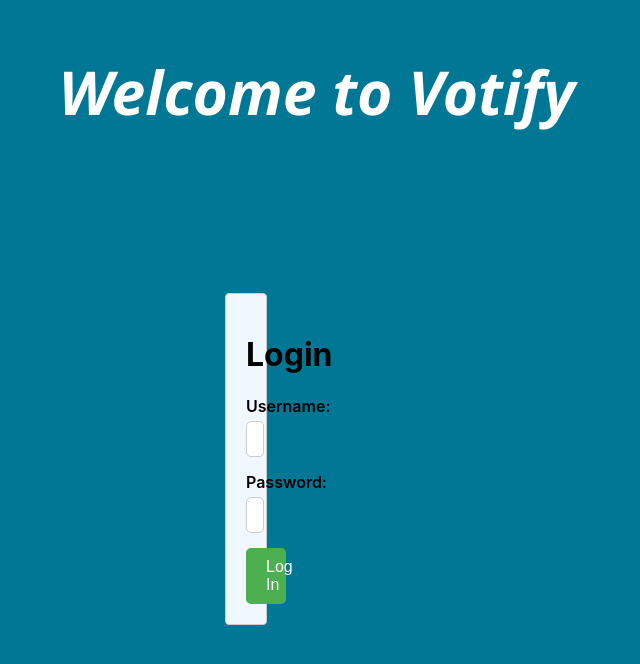
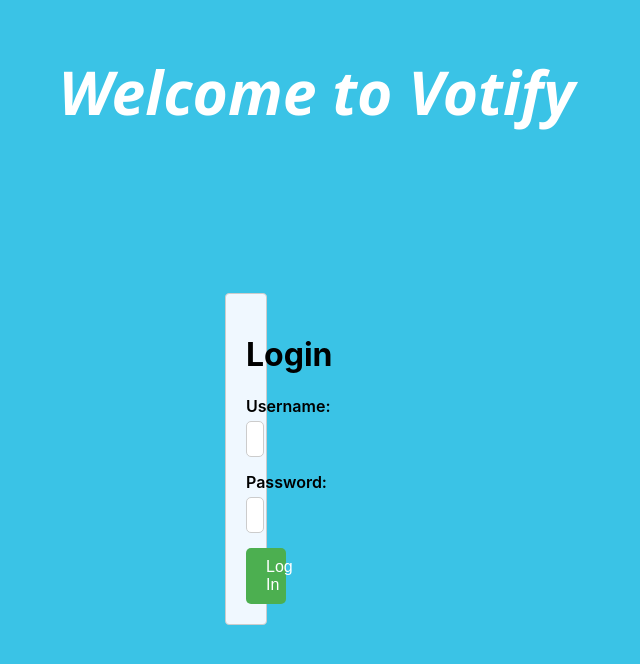
Before and after one commit to Hammad-Aslam/E-voting-System-on-blockchain, a React (Create React App) app: page / in a window 1280 px wide. Shown: the top 664 px of the page, without its empty margins (415-1055 px from the left). Built offline with nearby package versions, Linux system fonts and the light colour scheme.

Commit message:
fixed col

```diff
--- a/src/index.css
+++ b/src/index.css
@@ -1,11 +1,11 @@
 body {
   margin: 0;
   font-family: -apple-system, BlinkMacSystemFont, "Segoe UI", "Roboto", "Oxygen",
-    "Ubuntu", "Cantarell", "Fira Sans", "Droid Sans", "Helvetica Neue",
+  "Ubuntu", "Cantarell", "Fira Sans", "Droid Sans", "Helvetica Neue",
     sans-serif;
   -webkit-font-smoothing: antialiased;
   -moz-osx-font-smoothing: grayscale;
-  background-color: rgb(0, 120, 149);
+  background-color: rgb(58, 195, 230);
 }
 .login-container {
   max-width: 400px;
```
